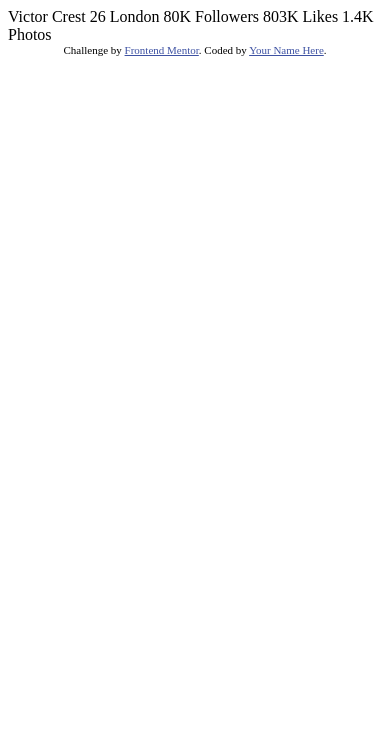
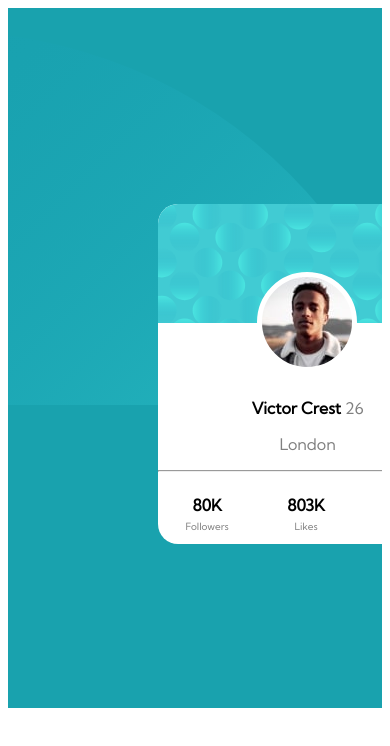
Before and after one commit to taavishthaman/profile-card-component-main, a plain HTML site: page index.html in a window 390 px wide. Drawn offline with Linux system fonts and the light colour scheme.

Commit message:
Positioning adjustments and mobile optimization left

```diff
--- /dev/null
+++ b/css/styles.css
@@ -0,0 +1,92 @@
+.main-background{
+  background-color: hsl(185, 75%, 39%);
+  width: 100%;
+  height: 700px;
+  z-index: -1;
+  overflow: hidden;
+  font-family: 'Kumbh Sans', sans-serif;
+  position: relative;
+}
+
+.upper-circle {
+  background: url("../images/bg-pattern-top.svg");
+  width: 100%;
+  height: 700px;
+  background-repeat: no-repeat;
+  position: absolute;
+  transform: rotate(90deg);
+  right: 30%;
+  bottom: 20%;
+}
+
+.bottom-circle {
+  width: 100%;
+  height: 700px;
+  background: url("../images/bg-pattern-bottom.svg");
+  background-repeat: no-repeat;
+  position : absolute;
+  left: 50%;
+  bottom: 100%;
+}
+
+.card{
+  width: 300px;
+  height: 340px;
+  background-color: white;
+  position: absolute;
+  z-index: 5;
+  border-radius: 20px;
+  left: 40%;
+  top: 28%;
+}
+
+.card-top{
+  height: 35%;
+  border-radius: 20px 20px  0 0;
+  background: url("../images/bg-pattern-card.svg");
+}
+
+.card-profile{
+  background: url("../images/image-victor.jpg");
+  height : 90px;
+  width : 90px;
+  border-radius: 50px;
+  position: absolute;
+  top: 20%;
+  left : 33%;
+  border: solid 5px white;
+}
+
+.country{
+  text-align: center;
+  color: grey;
+}
+
+.person-info{
+  text-align: center;
+  margin-top: 25%;
+}
+
+.age{
+  color: grey;
+}
+
+.card-bottom{
+  text-align: center;
+}
+
+.likes{
+  float: left;
+  margin-top: 5%;
+  width: 33%;
+}
+
+.topText{
+  font-weight: bold;
+  padding-bottom: 5px;
+}
+
+.bottomText{
+  font-size: 10px;
+  color: grey;
+}
--- a/index.html
+++ b/index.html
@@ -5,31 +5,58 @@
   <meta name="viewport" content="width=device-width, initial-scale=1.0"> <!-- displays site properly based on user's device -->
 
   <link rel="icon" type="image/png" sizes="32x32" href="./images/favicon-32x32.png">
-
+  <link rel="stylesheet" type="text/css" href="css/styles.css" />
+  <link rel="preconnect" href="https://fonts.gstatic.com">
+  <link href="https://fonts.googleapis.com/css2?family=Kumbh+Sans&display=swap" rel="stylesheet">
   <title>Frontend Mentor | Profile card component</title>
-
-  <!-- Feel free to remove these styles or customise in your own stylesheet 👍 -->
-  <style>
-    .attribution { font-size: 11px; text-align: center; }
-    .attribution a { color: hsl(228, 45%, 44%); }
-  </style>
 </head>
 <body>
-  Victor Crest
-  26
-  London
+  <div class="main-background">
+    <div class="upper-circle">
+    </div>
+    <div class="card">
+      <div class="card-top"></div>
+      <div class="card-middle">
+        <div class="card-profile"></div>
+        <p class="person-info">
+          <span><b>Victor Crest</b></span>
+          <span class="age">26</span>
+        </p>
+        <p class="country">
+          London
+        </p>
+      </div>
+      <hr />
+      <div class="card-bottom">
+        <div class="likes">
+          <div class="topText">
+            80K
+          </div>
+          <div class="bottomText">
+            Followers
+          </div>
+        </div>
+        <div class="likes">
+          <div class="topText">
+            803K
+          </div>
+          <div class="bottomText">
+            Likes
+          </div>
+        </div>
+        <div class="likes">
+          <div class="topText">
+            1.4K
+          </div>
+          <div class="bottomText">
+            Photos
+          </div>
+        </div>
+      </div>
+    </div>
+    <div class="bottom-circle">
+    </div>
+  </div>
 
-  80K
-  Followers
-
-  803K
-  Likes
-
-  1.4K
-  Photos
-  <div class="attribution">
-    Challenge by <a href="https://www.frontendmentor.io?ref=challenge" target="_blank">Frontend Mentor</a>.
-    Coded by <a href="#">Your Name Here</a>.
-  </div>
 </body>
 </html>
```
